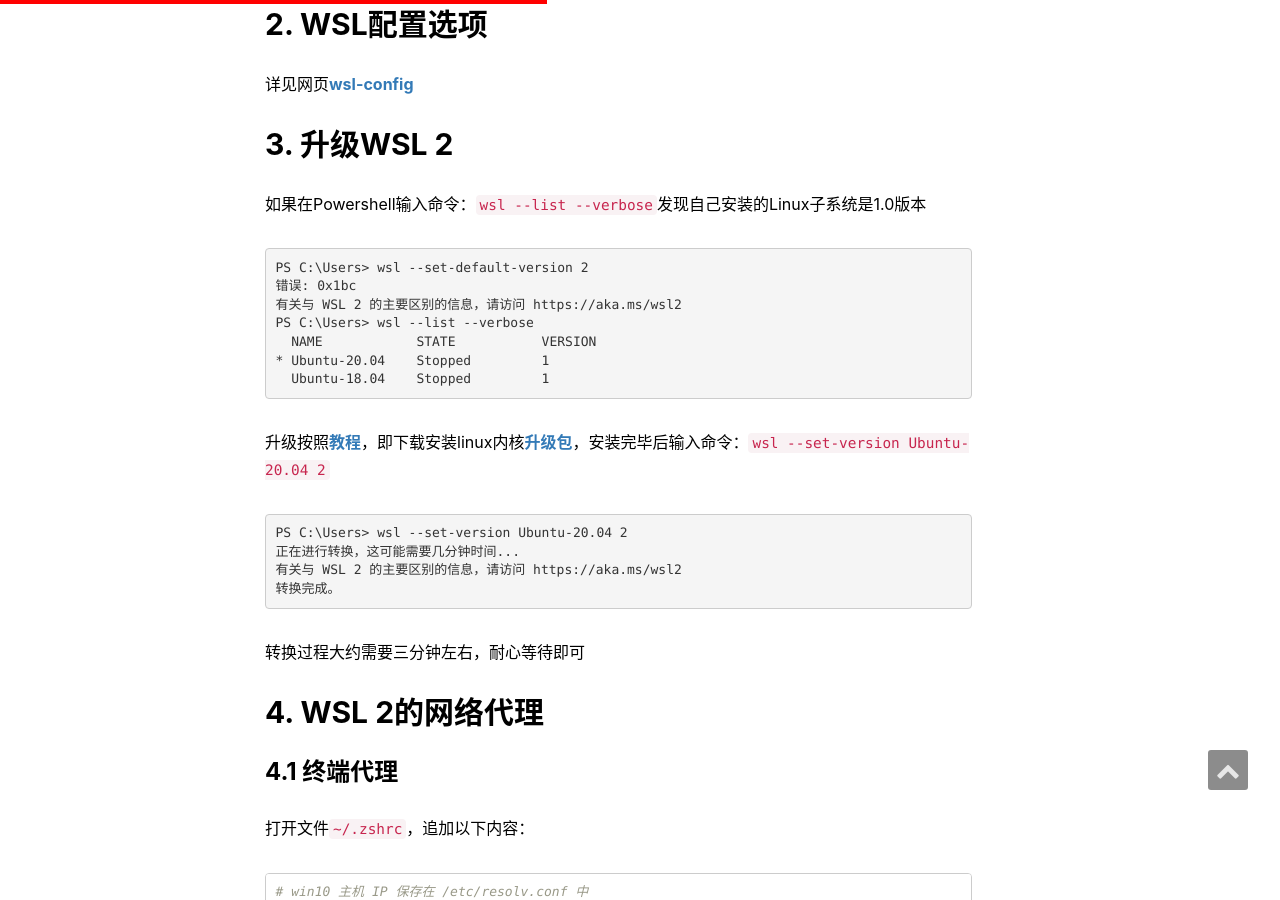
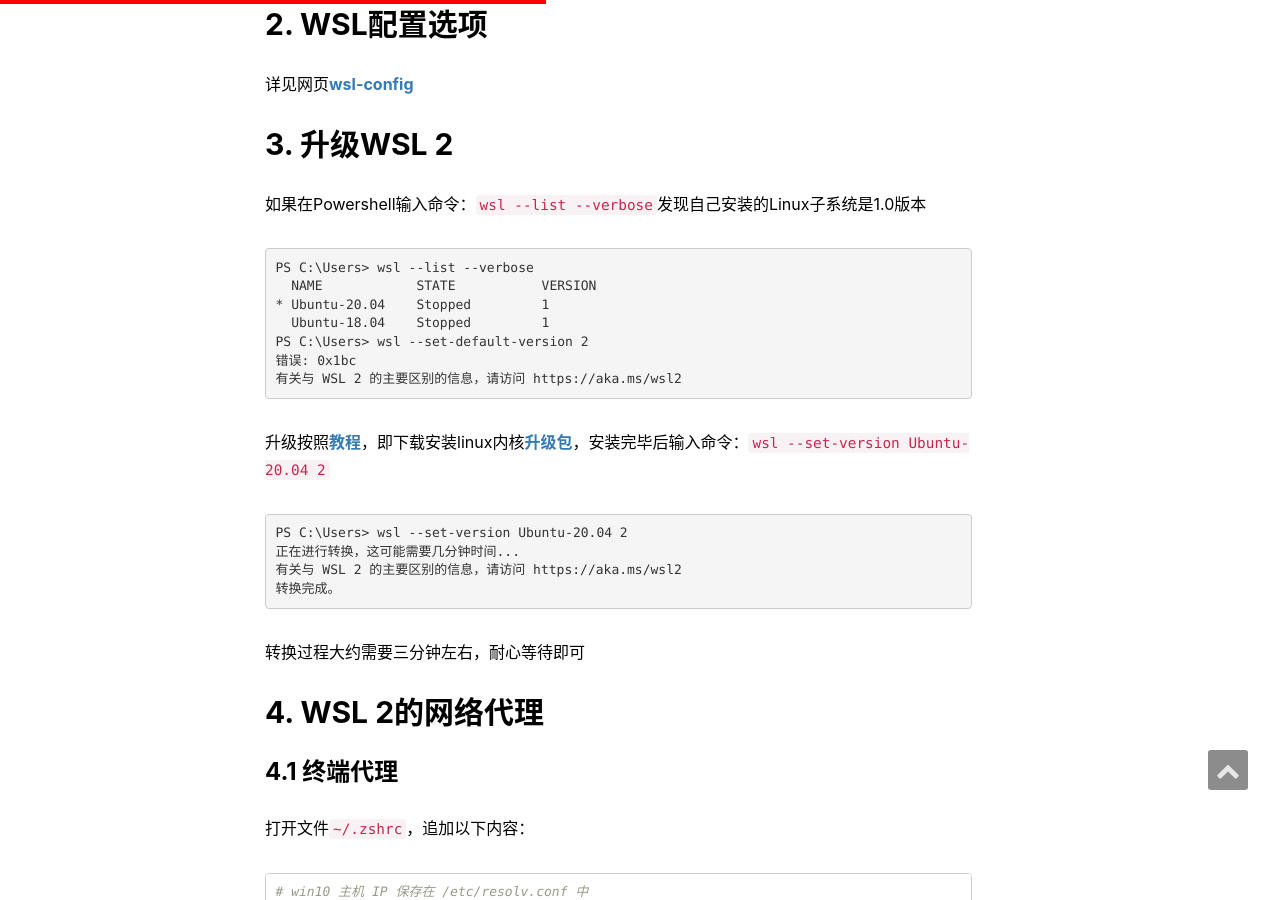
Before and after one commit to zfb132/zfb132.github.com, a Jekyll site: the page built from _posts/2020-11-25-config_wsl.md, in a window 1280 px wide and 900 px high, scrolled down 1011 px. Built offline with Jekyll 4.4.1, drawn with Linux system fonts in a browser that asks for light colours; nearby versions of some CDN libraries; comment, search, counter and statistics services are not loaded.

Commit message:
修改命令顺序

````diff
--- a/_posts/2020-11-25-config_wsl.md
+++ b/_posts/2020-11-25-config_wsl.md
@@ -24,13 +24,13 @@ description:  "WSL实在是太好用了"
 ## 3. 升级WSL 2
 如果在Powershell输入命令：`wsl --list --verbose`发现自己安装的Linux子系统是1.0版本
 ```txt
-PS C:\Users> wsl --set-default-version 2
-错误: 0x1bc
-有关与 WSL 2 的主要区别的信息，请访问 https://aka.ms/wsl2
 PS C:\Users> wsl --list --verbose
   NAME            STATE           VERSION
 * Ubuntu-20.04    Stopped         1
   Ubuntu-18.04    Stopped         1
+PS C:\Users> wsl --set-default-version 2
+错误: 0x1bc
+有关与 WSL 2 的主要区别的信息，请访问 https://aka.ms/wsl2
 ```
 升级按照[教程](https://docs.microsoft.com/zh-cn/windows/wsl/install-win10#set-your-distribution-version-to-wsl-1-or-wsl-2)，即下载安装linux内核[升级包](https://docs.microsoft.com/zh-cn/windows/wsl/wsl2-kernel)，安装完毕后输入命令：`wsl --set-version Ubuntu-20.04 2`
 ```txt
````
